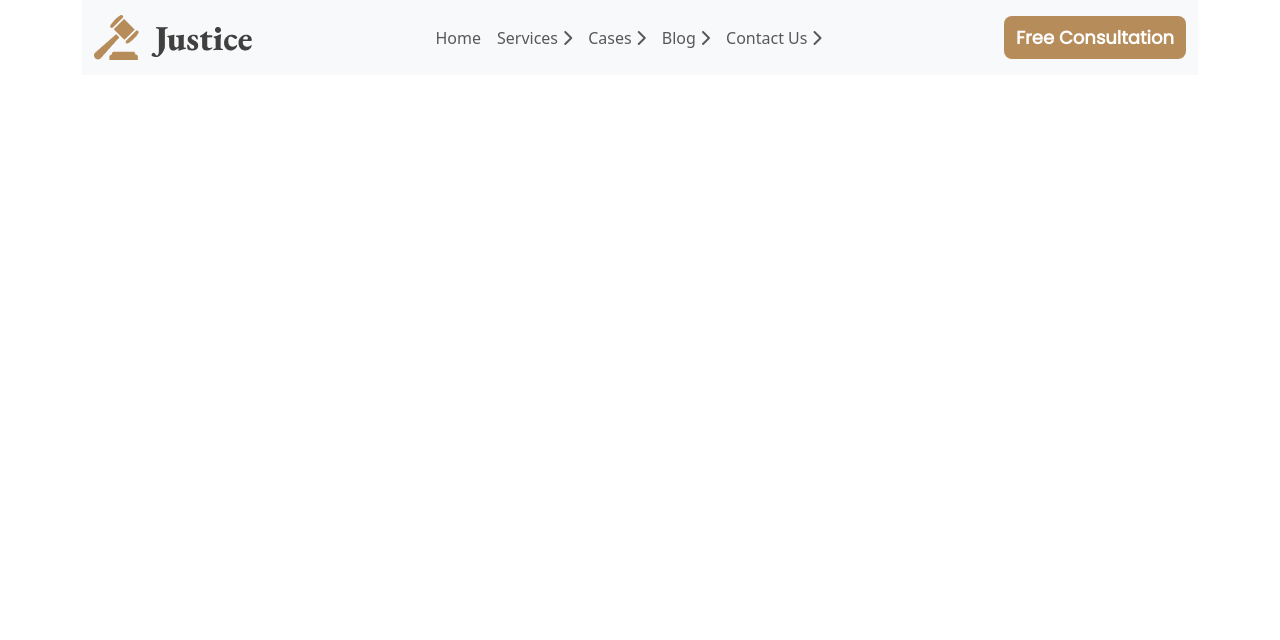
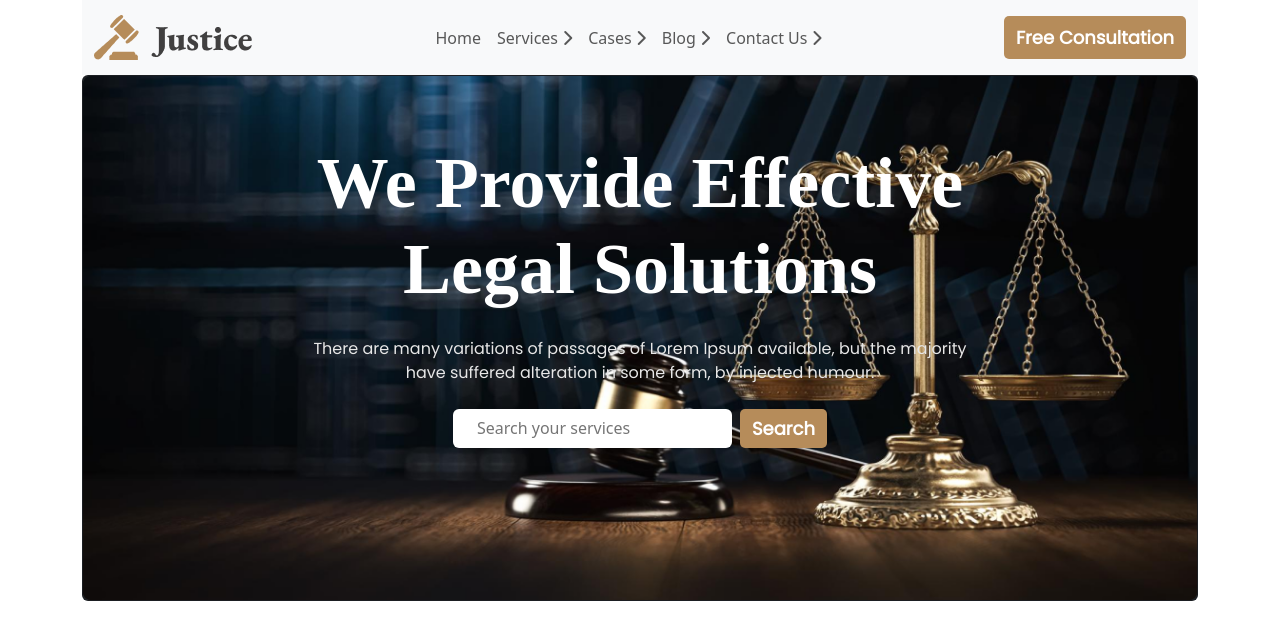
Before and after one commit to Tuhin531/legel-solution-web, a plain HTML site: page index.html in a window 1280 px wide. Drawn offline with nearby package versions, Linux system fonts and the light colour scheme.

Commit message:
add banner section

```diff
--- a/index.html
+++ b/index.html
@@ -61,7 +61,29 @@
             </nav>
 
         </section>
+  <!-- Banner section -->
+        <section class="container">
+            <div class="row">
+                <div class="col">
 
+              <div class="card text-bg-dark">
+                <img src="images/banner.png" class="card-img img-flid" alt="...">
+                <div class="card-img-overlay d-none d-sm-block ">
+                  <h1 class="card-title justice-banner-header mt-5">We Provide Effective
+                    <br> Legal Solutions</h1>
+
+                  <p class="card-text text-center mt-4 justice-description ">There are many variations of passages of Lorem Ipsum available, but the majority <br> have suffered alteration in some form, by injected humour.</p>
+                   <div class="d-flex justify-content-center border-danger rounded gap-2 mt-4">
+                    <input class="px-4 rounded border-0 " type="text" id="fname" name="fname" placeholder="Search your services">
+                    </input>
+                    <button type="button" class="btn btn-outline-secondary justic-primary justice-nav-btn ">Search</button></div>
+              </div>
+            </div>
+
+
+            </div>
+        </div>
+        </section>
 
 
 
--- a/style/style.css
+++ b/style/style.css
@@ -3,18 +3,30 @@
     font-family: 'Poppins', sans-serif;
 
 }
-
-.justic-primary{
+.justice-primary{
     color:#B68C5A;
 }
 .justice-nav-btn{
-border-radius: 8px;
+border-radius: 5px;
 background: #B68C5A;
 border: 0;
 color: #FFF;
 font-family: Poppins;
 font-size: 18px;
 font-weight: 600;
-
+}
+.justice-banner-header{
+color: #FFF;
+text-align: center;
+font-family: "EB Garamond";
+font-size: 72px;
+font-weight: 800;
 
 }
+.justice-description{
+color: var(--Dark-06, #E7E7E7);
+font-family: Poppins;
+font-size: 16px;
+font-weight: 400;
+
+}
```
